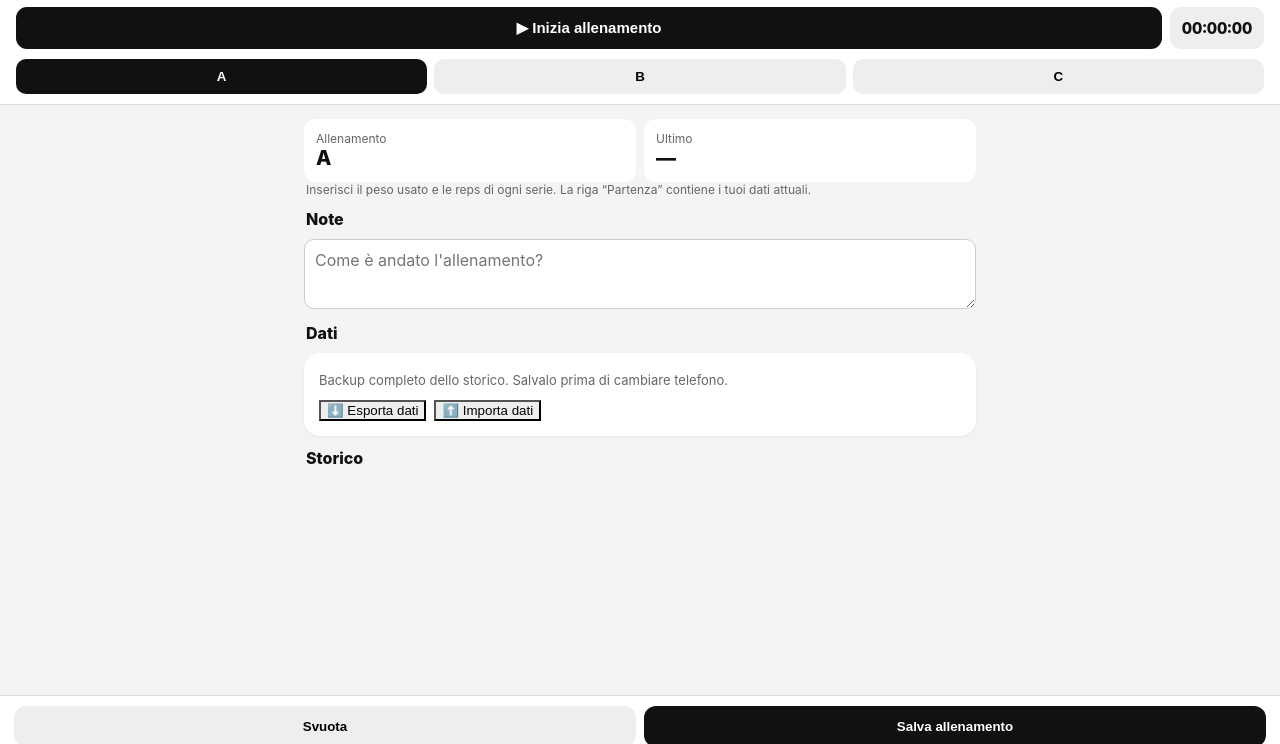
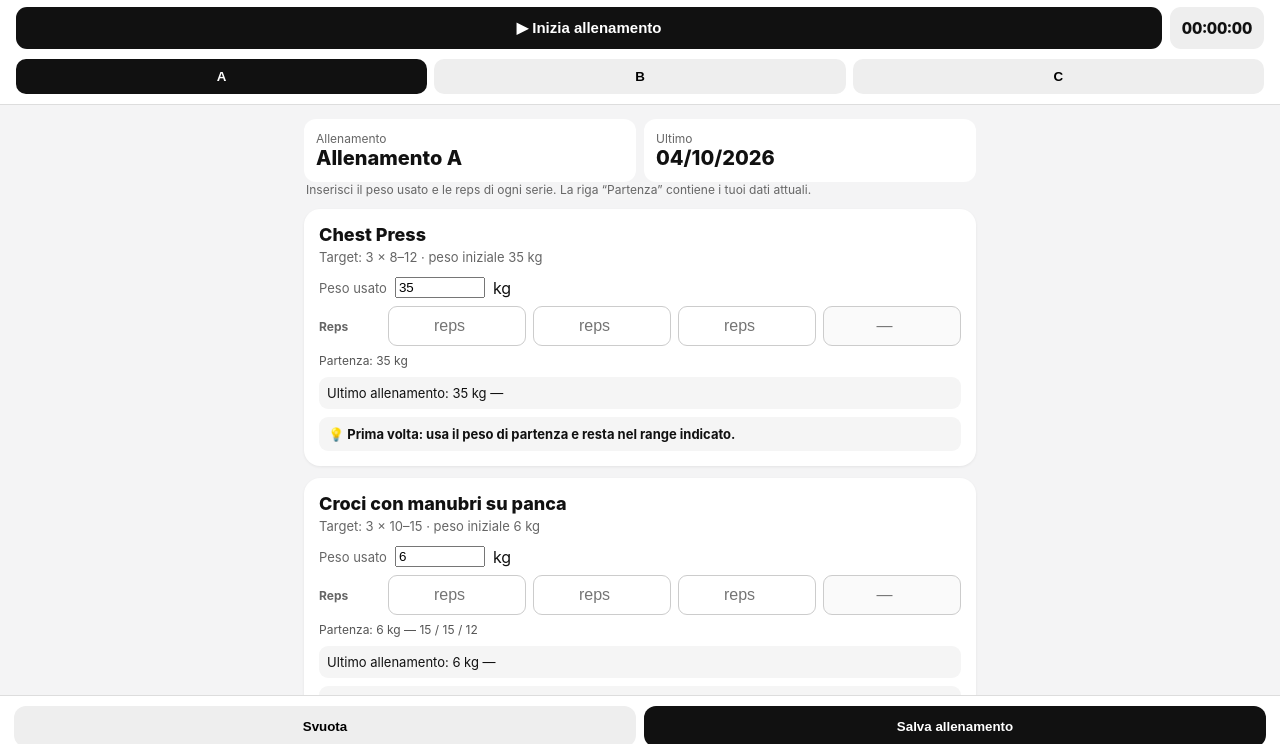
Before and after one commit to Cryptclaw/gym-tracker, a plain HTML site: page index.html in a window 1280 px wide. Both pictures are taken after a click on the button "Salva allenamento". Shown: the part 43-787 px from the top of the page. Drawn offline with Linux system fonts and the light colour scheme.

Commit message:
Fix script syntax and scope workout saving to exercise cards

```diff
--- a/index.html
+++ b/index.html
@@ -55,6 +55,7 @@ function endWorkout(){if(!workoutStart)return null;const d=Date.now()-workoutSta
 const savedStart=Number(localStorage.getItem('gymWorkoutStart'));if(savedStart){workoutStart=savedStart;timerId=setInterval(updateTimer,1000)}
 function lastFor(name){for(const h of data.history){if(h.day!==day)continue;const e=h.exercises.find(x=>x.name===name);if(e)return e}return null}
 function nextSuggestion(last,min,max,weight){if(!last||!last.reps||!last.reps.length)return {text:'Prima volta: usa il peso di partenza e resta nel range indicato.',neutral:true};const reps=last.reps;const complete=reps.length>0&&reps.every(Number.isFinite);if(!complete||reps.length<last.expectedSets)return {text:'Completa tutte le serie: poi possiamo valutare l’aumento.',neutral:true};const allTop=reps.every(r=>r>=max);if(weight<=0)return allTop?{text:'Hai raggiunto il limite alto. Per ora resta a corpo libero e valuta un piccolo sovraccarico.',neutral:false}:{text:'Mantieni il carico e prova ad aggiungere 1 ripetizione totale rispetto all’ultima volta.',neutral:true};if(allTop){const inc=(weight>=15?2.5:2);const next=Math.round((weight+inc)*10)/10;return {text:'Prossima volta: prova '+next+' kg. È la progressione prevista.',neutral:false}}return {text:'Mantieni '+weight+' kg e prova ad aggiungere 1–2 ripetizioni totali rispetto all’ultima volta.',neutral:true}
+}
 function render(){
  document.querySelectorAll('.tab').forEach(b=>b.classList.toggle('active',b.dataset.day===day));document.getElementById('dayTitle').textContent='Allenamento '+day;
  const hs=data.history.filter(h=>h.day===day);document.getElementById('lastDate').textContent=hs[0]?.date||'—';
@@ -70,7 +71,7 @@ document.querySelectorAll('.tab').forEach(b=>b.onclick=()=>{day=b.dataset.day;re
 document.getElementById('startWorkout').onclick=()=>workoutStart?endWorkout():startWorkout();
 document.getElementById('save').onclick=()=>{
  const duration=workoutStart?endWorkout():null;const ex=[];
- document.querySelectorAll('.card').forEach((c,i)=>{const [name]=workouts[day][i];const vals=[...c.querySelectorAll('.rep')].filter(x=>!x.disabled).map(x=>x.value.trim()).filter(Boolean);const weight=parseFloat(c.querySelector('.weight').value)||0;ex.push({name,weight,reps:vals.map(Number)})});
+ document.querySelectorAll('#exercises .card').forEach((c,i)=>{const [name]=workouts[day][i];const vals=[...c.querySelectorAll('.rep')].filter(x=>!x.disabled).map(x=>x.value.trim()).filter(Boolean);const weight=parseFloat(c.querySelector('.weight').value)||0;ex.push({name,weight,reps:vals.map(Number)})});
  data.history.unshift({day,date:new Date().toLocaleDateString('it-IT'),duration,exercises:ex,notes:document.getElementById('notes').value});localStorage.setItem(key,JSON.stringify(data));render();alert('Allenamento salvato ✓')
 };
 document.getElementById('export').onclick=()=>{
```
